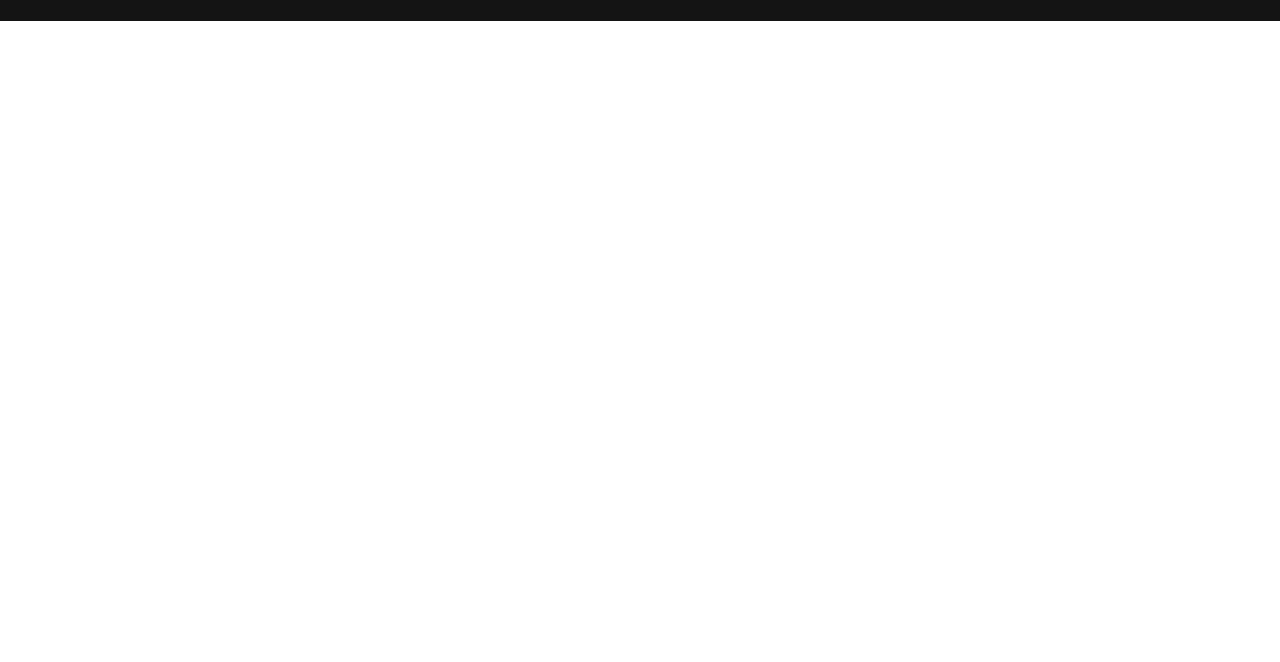
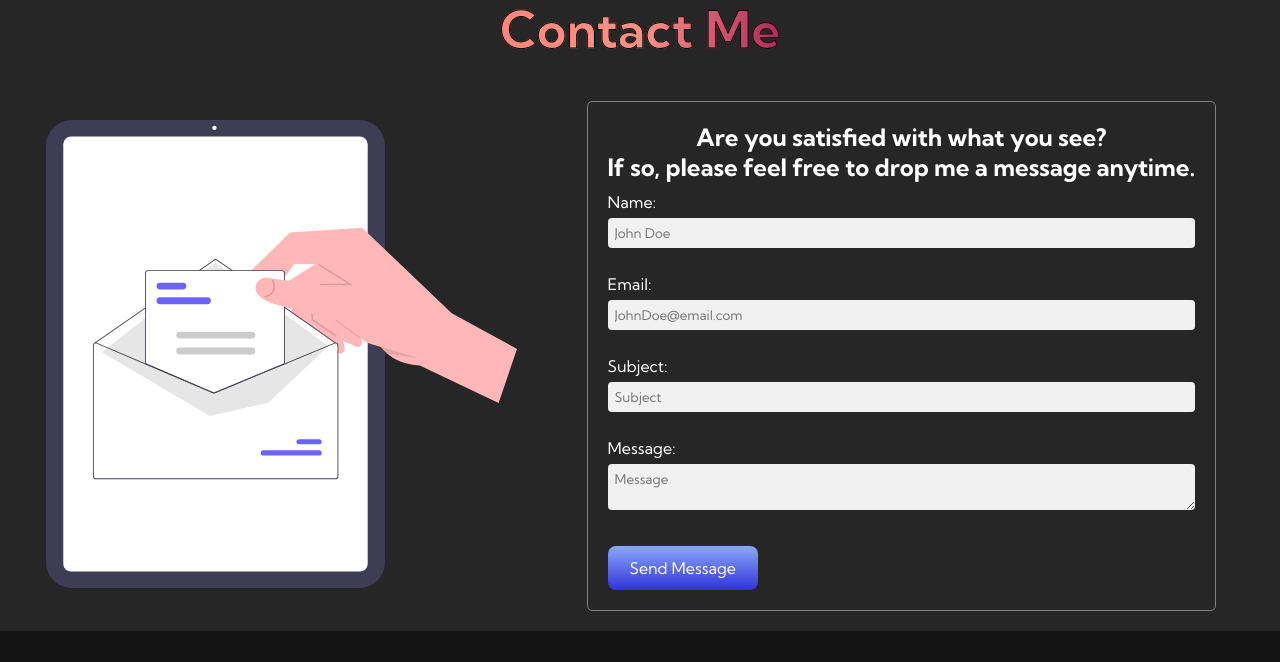
Before and after one commit to RavenAgellon/ravenagellon.github.io, a plain HTML site: page portfolioWebsite/index.html in a window 1280 px wide. Shown: the part 2969-3631 px from the top of the page. Before the commit the page ends 2990 px from the top, so only its background shows below. Drawn offline with Linux system fonts and the light colour scheme.

Commit message:
Added Contacts Section

```diff
--- a/portfolioWebsite/index.html
+++ b/portfolioWebsite/index.html
@@ -173,6 +173,33 @@
         </div>
     </div>
 
+    <div class="contacts" id="contacts">
+        <h1>Contact Me</h1>
+        <div class="contacts__container">
+            <div class="contacts__img--container">
+                <img src="images/contactme.svg" alt="" id="contacts__img">
+            </div>
+            <div class="contacts__content">
+                <h2>Are you satisfied with what you see? <br>
+                    If so, please feel free to drop me a message anytime.</h2>
+                <form action="contact.php" method="post">
+                    <label for="name">Name:</label>
+                    <input type="text" id="name" name="name" placeholder="John Doe" required>
+
+                    <label for="email">Email:</label>
+                    <input type="email" id="email" name="email" placeholder="JohnDoe@email.com" required>
+
+                    <label for="subject">Subject:</label>
+                    <input type="text" id="subject" name="subject" placeholder="Subject" required>
+
+                    <label for="message">Message:</label>
+                    <textarea id="message" name="message" placeholder="Message" required></textarea>
+
+                    <button type="submit">Send Message</button>
+                </form>
+            </div>
+        </div>
+    </div>
 
     <!-- Footer Section -->
     <div class="footer__container">
--- a/portfolioWebsite/styles.css
+++ b/portfolioWebsite/styles.css
@@ -266,7 +266,7 @@
     cursor: pointer;
     position: relative;
     transition: all 0.35s;
-    outline: none
+    outline: none;
 }
 
 .hero__btn a {
@@ -548,6 +548,104 @@
     margin-left: 20px;
 }
 
+/* Contact Us CSS */
+.contacts {
+    background-color: #262626;
+    display: flex;
+    flex-direction: column;
+    align-items: center;
+}
+
+.contacts h1 {
+    background-image: linear-gradient(
+        to right,
+        #ff8177 0%,
+        #ff8678 0%,
+        #ff8c7f 21%,
+        #f99185 52%,
+        #cf556c 78%,
+        #b12a5b 100%
+    );
+    background-size: 100%;
+    margin-top: 80px;
+    margin-bottom: 20px;
+    font-size: 3.2rem;
+    -webkit-text-stroke: 1px black;
+     background-clip: text;
+    -webkit-background-clip: text;
+    -moz-background-clip: text;
+    -webkit-text-fill-color: transparent;
+    -moz-text-fill-color: transparent;
+}
+
+.contacts__container{
+    display: grid;
+    grid-template-columns: auto 1fr;
+    align-items: center;
+    justify-self: center;
+    margin: 20px auto;
+    width: 100%;
+    max-width: 1600px;
+    padding: 0 20px;
+    color: white;
+}
+
+.contacts__content {
+    display: flex;
+    flex-direction: column;
+    max-width: 1200px;
+    margin: auto;
+    border: 1px solid gray;
+    border-radius: 5px;
+    padding: 20px;
+}
+
+.contacts__content h2 {
+    text-align: center;
+}
+
+.contacts label {
+    display: block;
+    margin-top: 10px;
+}
+
+.contacts input[type="text"], input[type="email"], textarea {
+    width: 100%;
+    padding: 7px;
+    border: none;
+    background-color: #f1f1f1;
+    border-radius: 4px;
+    margin-top: 6px;
+    margin-bottom: 16px;
+    resize: vertical;
+}
+
+.contacts button[type=submit] {
+
+    font-size: 1rem;
+    background-image: linear-gradient(
+        to top,
+        #3232DB 0%,
+        #8aa9f8 100%);
+    padding: 12px 22px;
+    border: none;
+    border-radius: 8px;
+    color: #fff;
+    margin-top: 1rem;
+    cursor: pointer;
+    position: relative;
+    transition: all 0.35s;
+    outline: none;
+}
+
+.contacts__img--container {
+ text-align: center;
+}
+#contacts__img {
+    height: 90%;
+    width: 90%;
+}
+
 /* Footer Section CSS */
 .footer__container {
     background-color: #141414;
```
Also changed, not shown: portfolioWebsite/images/contactme.svg (added).
